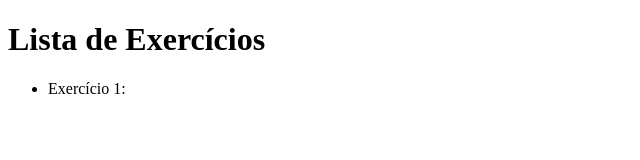
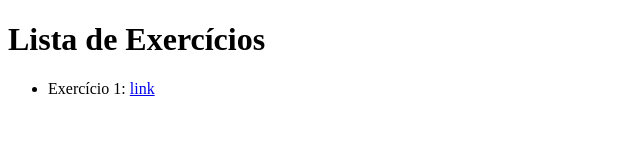
Before and after one commit to Airi1102/atividade-certo, a plain HTML site: page Index.html in a window 1280 px wide. Shown: the full height of the page, 0-640 px from the left. Drawn offline with Linux system fonts and the light colour scheme.

Commit message:
Quarta alteração

```diff
--- a/Index.html
+++ b/Index.html
@@ -8,7 +8,7 @@
 <body>
     <h1>Lista de Exercícios</h1>
     <ul>
-        <li>Exercício 1: <a href="https://github.com/Airi1102/atividade-certo/blob/main/Exerc%C3%ADcio1.html"></a></li>
+        <li>Exercício 1: <a href="https://github.com/Airi1102/atividade-certo/blob/main/Exerc%C3%ADcio1.html"> link</a></li>
     </ul>
 </body>
 </html>
```
